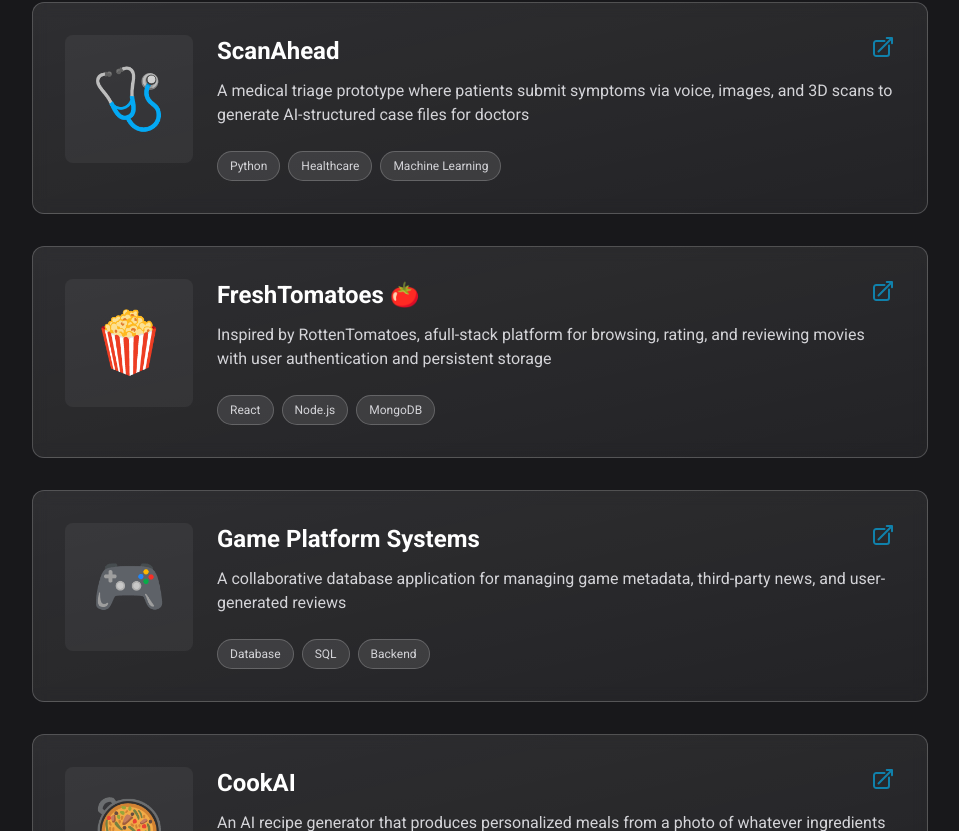
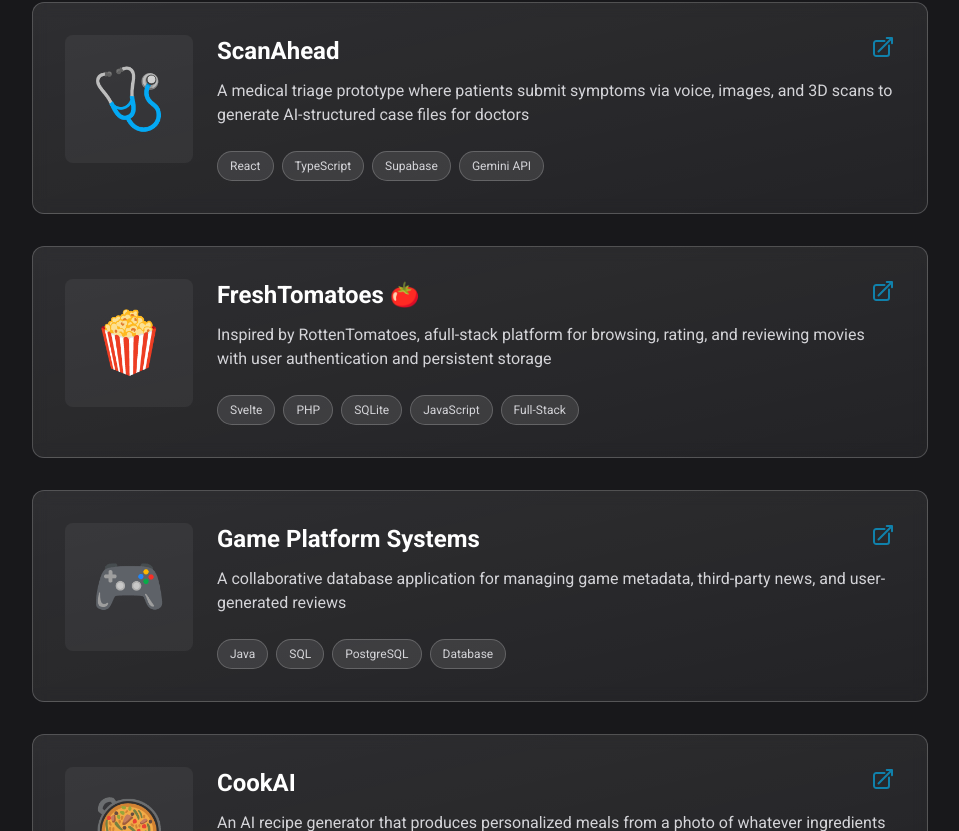
Before and after one commit to LaoAronn/laoaronn.github.io, a React (Vite) app: page / in a window 1280 px wide. Shown: the part 649-1480 px from the top of the page, without its empty margins (160-1119 px from the left). Built offline with nearby package versions, Linux system fonts and the light colour scheme.

Commit message:
Changed project tags

```diff
--- a/src/pages/Projects.jsx
+++ b/src/pages/Projects.jsx
@@ -7,7 +7,7 @@ const allProjects = [
     desc: 'A personal Pokemon binder to showcase and organize your card collection online',
     icon: '📱',
     link: 'https://my-binder.vercel.app',
-    tags: ['React', 'JavaScript', 'UI Design']
+    tags: ['Next.js', 'Python', 'PostgreSQL', 'Supabase', 'Web Scraping', 'TailwindCSS']
   },
   {
     category: 'software',
@@ -15,7 +15,7 @@ const allProjects = [
     desc: 'A medical triage prototype where patients submit symptoms via voice, images, and 3D scans to generate AI-structured case files for doctors',
     icon: '🩺',
     link: 'https://github.com/LaoAronn/ScanAhead',
-    tags: ['Python', 'Healthcare', 'Machine Learning']
+    tags: ['React', 'TypeScript', 'Supabase', 'Gemini API']
   },
   {
     category: 'software',
@@ -23,7 +23,7 @@ const allProjects = [
     desc: 'Inspired by RottenTomatoes, afull-stack platform for browsing, rating, and reviewing movies with user authentication and persistent storage',
     icon: '🍿',
     link: 'https://github.com/LaoAronn/Movie-Website',
-    tags: ['React', 'Node.js', 'MongoDB']
+    tags: ['Svelte', 'PHP', 'SQLite', 'JavaScript', 'Full-Stack']
   },
   {
     category: 'software',
@@ -31,7 +31,7 @@ const allProjects = [
     desc: 'A collaborative database application for managing game metadata, third-party news, and user-generated reviews',
     icon: '🎮',
     link: 'https://github.com/LaoAronn/Game-Platform-Systems-',
-    tags: ['Database', 'SQL', 'Backend']
+    tags: ['Java', 'SQL', 'PostgreSQL', 'Database']
   },
   {
     category: 'software',
@@ -39,7 +39,7 @@ const allProjects = [
     desc: 'An AI recipe generator that produces personalized meals from a photo of whatever ingredients you have left at home',
     icon: '🥘',
     link: 'https://devpost.com/software/cook-ai',
-    tags: ['Python', 'AI', 'Computer Vision']
+    tags: ['React', 'JavaScript', 'ChatGPT API', 'MongoDB', 'UI Design']
   },
   {
     category: 'software',
```
